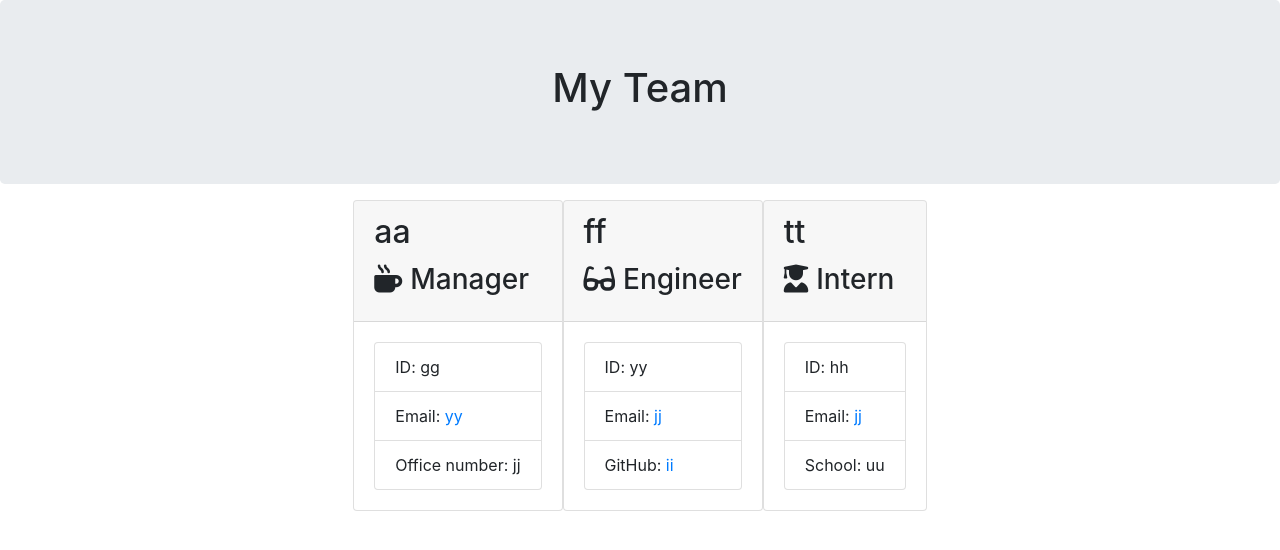
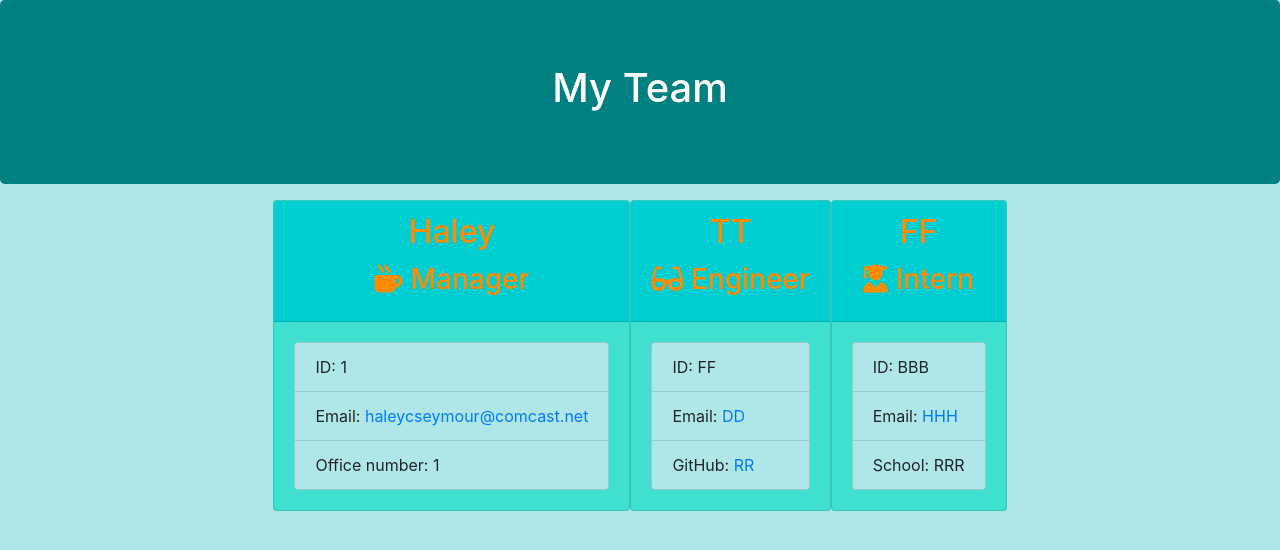
Before and after one commit to hseymo/Team-Profile-Generator, a website: page index.html in a window 1280 px wide. Drawn offline with nearby package versions, Linux system fonts and the light colour scheme.

Commit message:
draft of README

```diff
--- a/index.html
+++ b/index.html
@@ -9,7 +9,7 @@
     <title>My Team</title>
     <link rel="stylesheet" href="https://stackpath.bootstrapcdn.com/bootstrap/4.3.1/css/bootstrap.min.css"
         integrity="sha384-ggOyR0iXCbMQv3Xipma34MD+dH/1fQ784/j6cY/iJTQUOhcWr7x9JvoRxT2MZw1T" crossorigin="anonymous">
-    <link rel="stylesheet" href="style.css">
+    <link rel="stylesheet" href="./util/style.css">
     <script src="https://kit.fontawesome.com/c502137733.js"></script>
 </head>
 
@@ -22,47 +22,47 @@
         </div>
     </div>
     <div class="container">
-        <div class="row">
+        <div class="row justify-content-between">
             <div class="team-area col-12 d-flex justify-content-center">
 
         <div class="card employee-card">
-        <div class="card-header">
-            <h2 class="card-title">aa</h2>
+        <div class="card-header text-center">
+            <h2 class="card-title">Haley</h2>
             <h3 class="card-title"><i class="fas fa-mug-hot mr-2"></i>Manager</h3>
         </div>
         <div class="card-body">
             <ul class="list-group">
-                <li class="list-group-item">ID: gg</li>
-                <li class="list-group-item">Email: <a href="mailto:yy">yy</a></li>
-                <li class="list-group-item">Office number: jj</li>
+                <li class="list-group-item">ID: 1</li>
+                <li class="list-group-item">Email: <a href="mailto:haleycseymour@comcast.net">haleycseymour@comcast.net</a></li>
+                <li class="list-group-item">Office number: 1</li>
             </ul>
         </div>
     </div>
 
         <div class="card employee-card">
-    <div class="card-header">
-        <h2 class="card-title">ff</h2>
+    <div class="card-header text-center">
+        <h2 class="card-title">TT</h2>
         <h3 class="card-title"><i class="fas fa-glasses mr-2"></i>Engineer</h3>
     </div>
     <div class="card-body">
         <ul class="list-group">
-            <li class="list-group-item">ID: yy</li>
-            <li class="list-group-item">Email: <a href="mailto:jj">jj</a></li>
-            <li class="list-group-item">GitHub: <a href="https://github.com/ii" target="_blank" rel="noopener noreferrer">ii</a></li>
+            <li class="list-group-item">ID: FF</li>
+            <li class="list-group-item">Email: <a href="mailto:DD">DD</a></li>
+            <li class="list-group-item">GitHub: <a href="https://github.com/RR" target="_blank" rel="noopener noreferrer">RR</a></li>
         </ul>
     </div>
 </div>
 
         <div class="card employee-card">
-    <div class="card-header">
-        <h2 class="card-title">tt</h2>
+    <div class="card-header text-center">
+        <h2 class="card-title">FF</h2>
         <h3 class="card-title"><i class="fas fa-user-graduate mr-2"></i>Intern</h3>
     </div>
     <div class="card-body">
         <ul class="list-group">
-            <li class="list-group-item">ID: hh</li>
-            <li class="list-group-item">Email: <a href="mailto:jj">jj</a></li>
-            <li class="list-group-item">School: uu</li>
+            <li class="list-group-item">ID: BBB</li>
+            <li class="list-group-item">Email: <a href="mailto:HHH">HHH</a></li>
+            <li class="list-group-item">School: RRR</li>
         </ul>
     </div>
 </div>
--- a/util/generateHtml.js
+++ b/util/generateHtml.js
@@ -5,7 +5,7 @@ const generateTeam = team => {
     const generateManager = manager => {
         return `
         <div class="card employee-card">
-        <div class="card-header">
+        <div class="card-header text-center">
             <h2 class="card-title">${manager.getName()}</h2>
             <h3 class="card-title"><i class="fas fa-mug-hot mr-2"></i>${manager.getRole()}</h3>
         </div>
@@ -24,7 +24,7 @@ const generateTeam = team => {
     const generateEngineer = engineer => {
         return `
         <div class="card employee-card">
-    <div class="card-header">
+    <div class="card-header text-center">
         <h2 class="card-title">${engineer.getName()}</h2>
         <h3 class="card-title"><i class="fas fa-glasses mr-2"></i>${engineer.getRole()}</h3>
     </div>
@@ -43,7 +43,7 @@ const generateTeam = team => {
     const generateIntern = intern => {
         return `
         <div class="card employee-card">
-    <div class="card-header">
+    <div class="card-header text-center">
         <h2 class="card-title">${intern.getName()}</h2>
         <h3 class="card-title"><i class="fas fa-user-graduate mr-2"></i>${intern.getRole()}</h3>
     </div>
@@ -93,7 +93,7 @@ module.exports = team => {
     <title>My Team</title>
     <link rel="stylesheet" href="https://stackpath.bootstrapcdn.com/bootstrap/4.3.1/css/bootstrap.min.css"
         integrity="sha384-ggOyR0iXCbMQv3Xipma34MD+dH/1fQ784/j6cY/iJTQUOhcWr7x9JvoRxT2MZw1T" crossorigin="anonymous">
-    <link rel="stylesheet" href="style.css">
+    <link rel="stylesheet" href="./util/style.css">
     <script src="https://kit.fontawesome.com/c502137733.js"></script>
 </head>
 
@@ -106,7 +106,7 @@ module.exports = team => {
         </div>
     </div>
     <div class="container">
-        <div class="row">
+        <div class="row justify-content-between">
             <div class="team-area col-12 d-flex justify-content-center">
                 ${generateTeam(team)}
             </div>
--- /dev/null
+++ b/util/style.css
@@ -0,0 +1,30 @@
+:root {
+    navy: #022449;
+    orange: #f27d92;
+    dark-teal: #55bdca;
+    teal: #96ffff;
+    light: #c8eff9;
+}
+
+body {
+    background: rgb(175, 231, 232);
+}
+
+.jumbotron {
+    background: teal;
+    color: white;
+}
+
+.card-header {
+    background: darkturquoise;
+    color: darkorange;
+    font-weight: bolder;
+}
+
+.card {
+    background: turquoise;
+}
+
+.list-group-item {
+    background: rgb(175, 231, 232);
+}
```
Also changed, not shown: index.js (+15 -2 lines), README.md (added).
